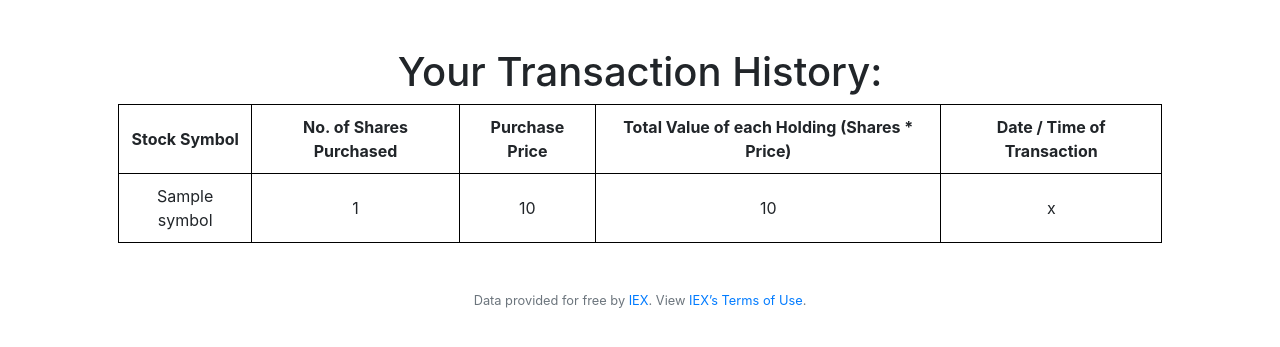
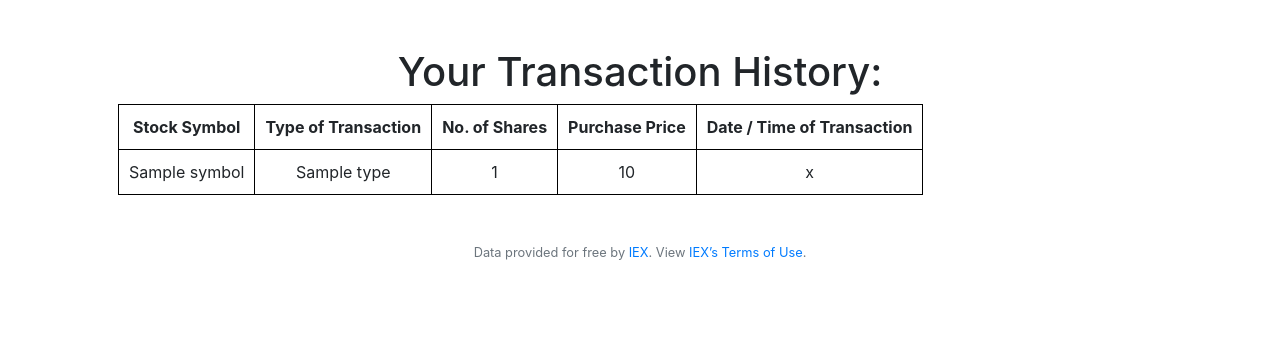
Before and after one commit to echorashmi/hello_flask, a Flask app: template templates/history.html in a window 1280 px wide. Shown: the part 76-423 px from the top of the page. Run offline with Flask 2, Linux system fonts and the light colour scheme; the template is opened without the code that fills it: most values are stand-ins (such as "Sample title", 1, 10 or a date in 2020); some libraries are stand-ins or nearby versions.

Commit message:
Completed 2 issues: #3 and #6

```diff
--- a/app.py
+++ b/app.py
@@ -7,6 +7,7 @@ from flask_session import Session
 from tempfile import mkdtemp
 from werkzeug.exceptions import default_exceptions, HTTPException, InternalServerError
 from werkzeug.security import check_password_hash, generate_password_hash
+from datetime import datetime
 
 from helpers import apology, login_required, lookup, usd
 
@@ -102,7 +103,7 @@ def buy():
 @login_required
 def history():
     """Show history of transactions"""
-    rows = db.execute("SELECT * FROM buys WHERE user_id = :id", id=session["user_id"])
+    rows = db.execute("SELECT * FROM transactions WHERE user_id = :id", id=session["user_id"])
 
     return render_template("history.html", result = rows)
 
--- a/templates/history.html
+++ b/templates/history.html
@@ -1,7 +1,7 @@
 {% extends "layout.html" %}
 
 {% block title %}
-    Log In
+    User Transaction History
 {% endblock %}
 
 {% block main %}
@@ -10,18 +10,18 @@
         <thead>
             <tr>
                 <th>Stock Symbol</th>
-                <th>No. of Shares Purchased</th>
+                <th>Type of Transaction</th>
+                <th>No. of Shares</th>
                 <th>Purchase Price</th>
-                <th>Total Value of each Holding (Shares * Price)</th>
                 <th>Date / Time of Transaction</th>
             </tr>
         </thead>
         {% for row in result %}
         <tr>
             <td> {{ row['symbol'] }} </td>
+            <td> {{ row['type'] }}</td>
             <td> {{ row['total_shares_purchased'] }} </td>
             <td> {{ row['price_per_stock'] }} </td>
-            <td> {{ row['total_shares_purchased'] * row['price_per_stock'] }} </td>
             <td> {{ row['datetimestamp'] }} </td>
         </tr>
         {% endfor %}
--- a/templates/quote.html
+++ b/templates/quote.html
@@ -9,6 +9,6 @@
         <div class="form-group">
             <input value="NFLX" autocomplete="off" autofocus class="form-control" name="symbol" placeholder="Symbol" type="text">
         </div>
-        <button class="btn btn-primary" type="submit">Log In</button>
+        <button class="btn btn-primary" type="submit">Request Quote</button>
     </form>
 {% endblock %}
```
Also changed, not shown: README.md, finance.db.
